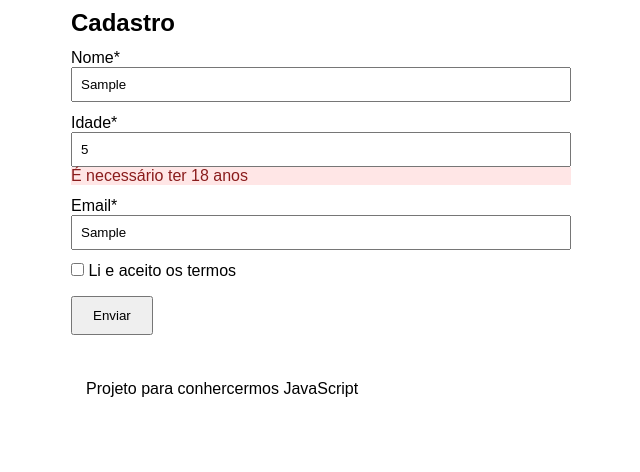
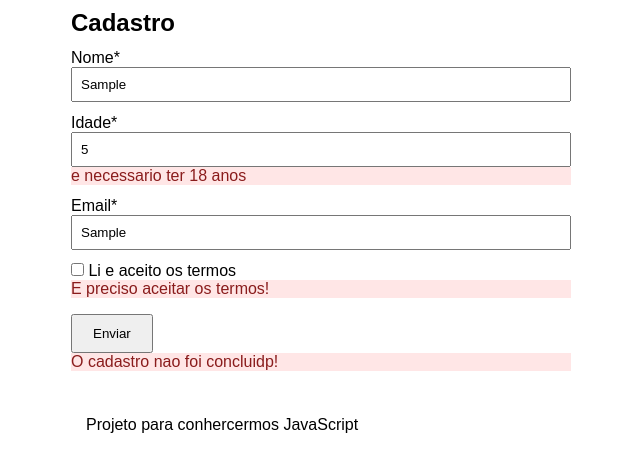
Before and after one commit to JoaoAranda19/HTML, a plain HTML site: page aula-7/index.html in a window 1280 px wide. Both pictures are taken after typing "Sample", "5", "Sample" into the empty fields and a click on the button "Enviar". Shown: the part 98-570 px from the top of the page, without its empty margins (319-959 px from the left). Drawn offline with Linux system fonts and the light colour scheme.

Commit message:
aula-7
aula-7

```diff
--- a/aula-7/index.html
+++ b/aula-7/index.html
@@ -19,7 +19,7 @@
             <p id="erro-nome" class="oculto"></p>
 
             <label for="idade">Idade*</label>
-            <input type="number" min= 0 id="idade">
+            <input type="number" id="idade">
             <p id="erro-idade" class="oculto"></p>
 
             <label for="email">Email*</label>
--- a/aula-7/scripts/index.js
+++ b/aula-7/scripts/index.js
@@ -1,36 +1,59 @@
-function executar(evento) {
+function executar(evento){
     evento.preventDefault();
 
     limparForm();
 
+    validarForm();
+
+}
+function validarForm(){
     const nome = document.querySelector("#nome").value;
     const erroNome = document.querySelector("#erro-nome");
-    if(nome === ""){
-        erroNome.textContent = "Nome não pode estar vazio";
+    if(nome==""){
+        erroNome.textContent = "Nome nao pode ser vazio";
         erroNome.classList.add("erro");
         erroNome.classList.remove("oculto");
     }
 
     const idade = document.querySelector("#idade").value;
     const erroIdade = document.querySelector("#erro-idade");
-    if(idade === ""){
-        erroIdade.textContent = "Idade não pode estar vazio";
+    if(idade==""){
+        erroIdade.textContent = "Idade nao pode ser vazio";
         erroIdade.classList.add("erro");
         erroIdade.classList.remove("oculto");
     } else if (Number(idade) < 18){
-        erroIdade.textContent = "É necessário ter 18 anos";
+        erroIdade.textContent = "e necessario ter 18 anos ";
         erroIdade.classList.add("erro");
         erroIdade.classList.remove("oculto");
     }
+    // validar email com regex
+    const termos = document.querySelector("#termos");
+    const erroTermos = document.querySelector("#erro-termos");
+    if (!termos.checked) {
+        erroTermos.textContent = "E preciso aceitar os termos!";
+        erroTermos.classList.add("erro")
+        erroTermos.classList.remove("oculto");
+    }
 
+    const concluido = document.querySelector("#concluido");
+    const valido = document.querySelectorAll(".erro").length=== 0;
+
+    if(!valido) {
+        concluido.textContent = "O cadastro nao foi concluidp!";
+        concluido.classList.add("erro");
+        concluido.classList.remove("oculto");
+    } else {
+        concluido.textContent = "Cadastro concluido com sucesso!";
+        concluido.classList.add("sucesso");
+        concluido.classList.remove("oculto");
+    }
 }
 
-//VALIDAR O EMAIL COM REGEX
-
-function limparForm() {
-    document.querySelectorAll(".erro").forEach( (item) => {
+//()=> {} arrow function
+function limparForm(){
+    document.querySelectorAll(".erro").forEach((item) => {
         item.classList.remove("erro");
         item.classList.add("oculto");
-    } );
-
+    })
+    document.querySelector("#concluido").classList.add("oculto");
 }
```
